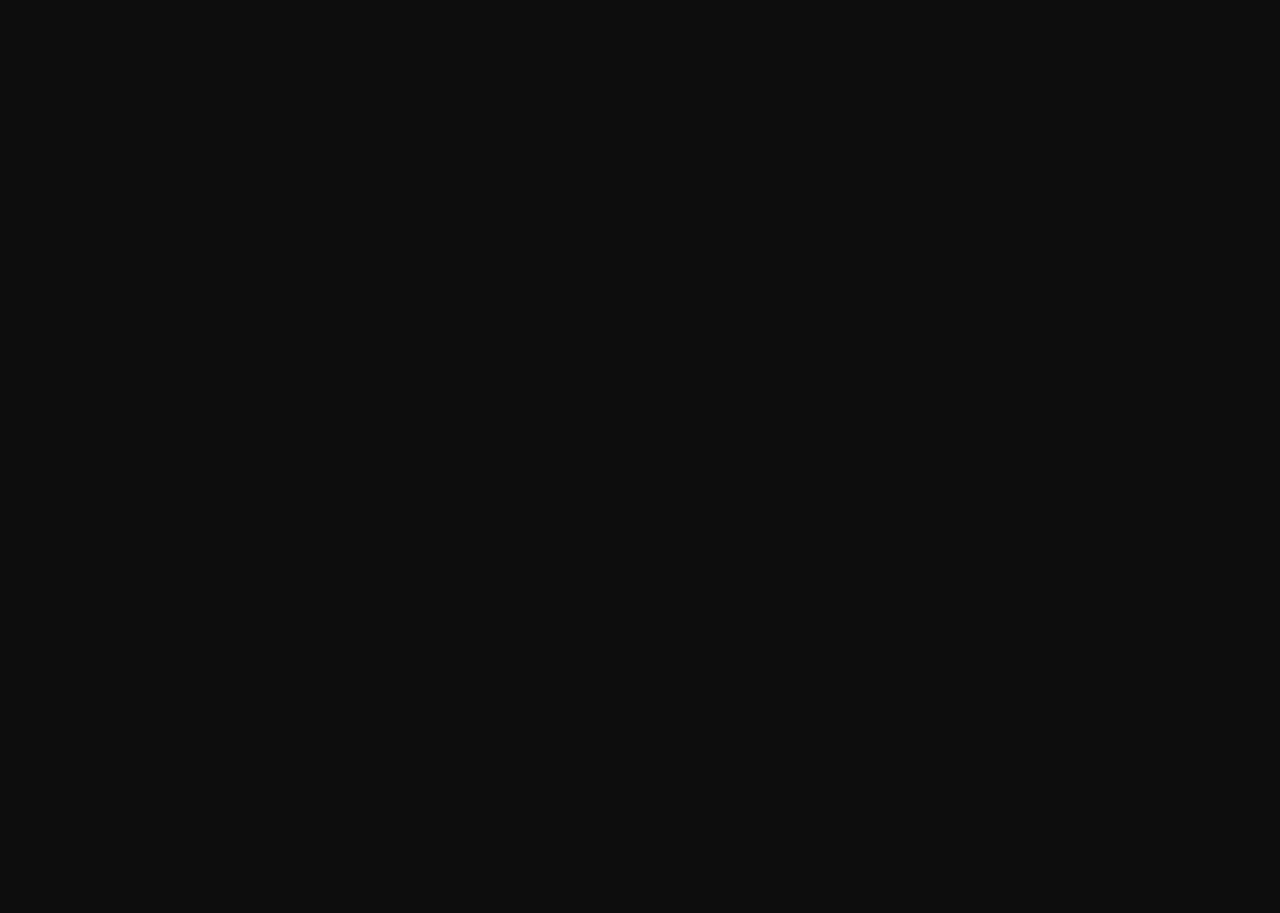
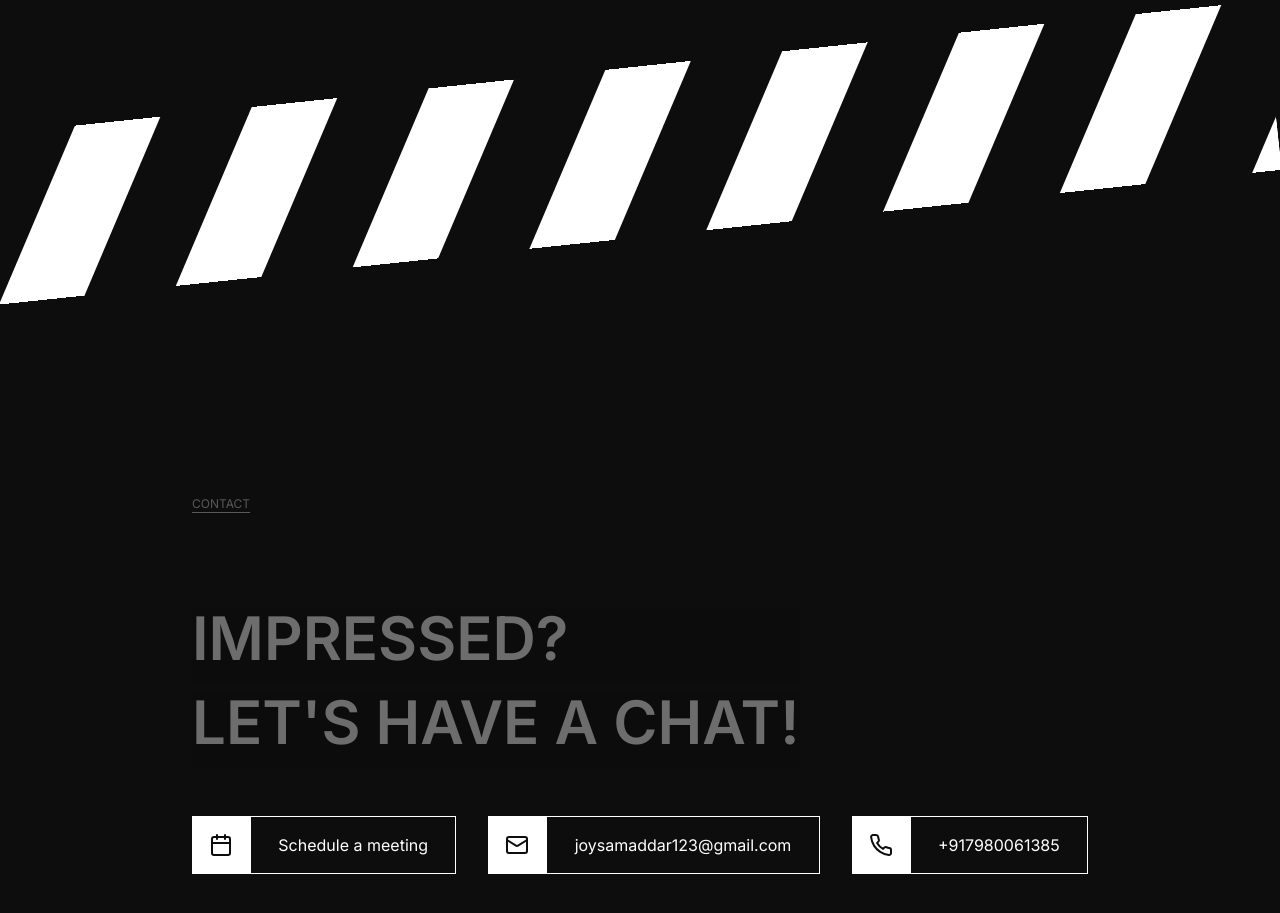
Before and after one commit to joysamaddar/portfolio, a Next.js app: page / in a window 1280 px wide. Shown: the part 7080-7993 px from the top of the page. Before the commit the page ends 7166 px from the top, so only its background shows below. Built offline with nearby package versions, Linux system fonts and the light colour scheme.

Commit message:
Added Contact section

```diff
--- a/app/page.tsx
+++ b/app/page.tsx
@@ -7,12 +7,22 @@
 import Skills from "@/components/Skills";
 import Projects from "@/components/Projects";
 import { useEffect } from "react";
-import { useAnimate, useScroll, useVelocity } from "framer-motion";
+import {
+  motion,
+  useAnimate,
+  useScroll,
+  useSpring,
+  useTransform,
+  useVelocity,
+} from "framer-motion";
 import Socials from "@/components/ui/Socials";
 import ScrollDown from "@/components/ui/ScrollDown";
 import Hobbies from "@/components/Hobbies";
 import Lenis from "@studio-freight/lenis";
 import Navbar from "@/components/Navbar";
+import Contact from "@/components/Contact";
+import Image from "next/image";
+import slanting_lines from "@/public/slanting_lines.svg";
 
 export default function Home() {
   const [mainRef, animateMain] = useAnimate();
@@ -20,6 +30,11 @@
   const [scrollDownRef, animateScrollDown] = useAnimate();
   const { scrollYProgress } = useScroll();
   const xVelocity = useVelocity(scrollYProgress);
+  const xTransform = useTransform(useSpring(scrollYProgress, {
+    stiffness: 100,
+    damping: 25,
+    restDelta: 0.001,
+  }), [0, 1], ["50%", "-50%"]);
 
   useEffect(() => {
     const lenis = new Lenis();
@@ -76,7 +91,8 @@
     <>
       <Navbar />
       <Socials ref={socialsRef} />
-      <main className="max-w-screen overflow-clip" ref={mainRef}>
+      <main className="overflow-clip" ref={mainRef}>
+        <div className="container">
           <Hero />
           <MakeAndBreak />
           <Intro />
@@ -84,6 +100,17 @@
           <Projects />
           <Skills />
           <Hobbies />
+        </div>
+        <motion.div style={{ x: xTransform }} className="w-[200%] mt-12 select-none">
+          <Image
+            src={slanting_lines}
+            alt="Slanting lines"
+            className="w-full h-[170px] object-cover -rotate-6"
+          />
+        </motion.div>
+        <div className="container">
+          <Contact />
+        </div>
       </main>
       <ScrollDown ref={scrollDownRef} />
     </>
--- /dev/null
+++ b/components/Contact.tsx
@@ -0,0 +1,47 @@
+import Heading from "./ui/Heading";
+import { useRef } from "react";
+import { useScroll } from "framer-motion";
+import { RevealingTextContainer, RevealingTextItem } from "./ui/RevealingText";
+import { Calendar, Mail, Phone } from "lucide-react";
+import { ButtonWithIcon } from "./ui/Buttons";
+import Link from "next/link";
+
+export default function Contact() {
+  const targetRef = useRef<HTMLDivElement>(null);
+  const { scrollYProgress: scrollYProgressRevealingText } = useScroll({
+    target: targetRef,
+    offset: ["start end", "end center"],
+  } as any);
+
+  return (
+    <section
+      ref={targetRef}
+      id="contact"
+      className="relative select-none mx-[15%] my-[6rem] pt-[6rem] pb-[6rem]"
+    >
+      <Heading>CONTACT</Heading>
+      <div className="flex flex-col mt-24 items-start justify-center">
+        <RevealingTextContainer scrollYProgress={scrollYProgressRevealingText}>
+          {["IMPRESSED?", "LET'S HAVE A CHAT!"].map((text, i) => (
+            <RevealingTextItem index={i} key={i}>
+              {text}
+            </RevealingTextItem>
+          ))}
+        </RevealingTextContainer>
+        <div className="w-full flex flex-row items-center justify-start gap-8 flex-wrap mt-16">
+          <Link href={"https://calendly.com/joysamaddar/chat"} target="_blank" className="flex-grow">
+            <ButtonWithIcon icon={Calendar}>Schedule a meeting</ButtonWithIcon>
+          </Link>
+          <a href="mailto:joysamaddar123@gmail.com" className="flex-grow">
+            <ButtonWithIcon icon={Mail}>
+              joysamaddar123@gmail.com
+            </ButtonWithIcon>
+          </a>
+          <a href="tel:+917980061385" className="flex-grow">
+            <ButtonWithIcon icon={Phone}>+917980061385</ButtonWithIcon>
+          </a>
+        </div>
+      </div>
+    </section>
+  );
+}
--- a/components/Navbar.tsx
+++ b/components/Navbar.tsx
@@ -6,7 +6,7 @@
 import MenuToggle from "./ui/MenuToggle";
 import Socials from "./ui/Socials";
 
-const navSections = ["About", "Experience", "Projects", "Skills", "Hobbies"];
+const navSections = ["About", "Experience", "Projects", "Skills", "Hobbies", "Contact"];
 
 export default function Navbar() {
   const [menuOpen, setMenuOpen] = useState(false);
```
Also changed, not shown: public/slanting_lines.svg (added). Lines whose indentation alone changed are shown as unchanged.
